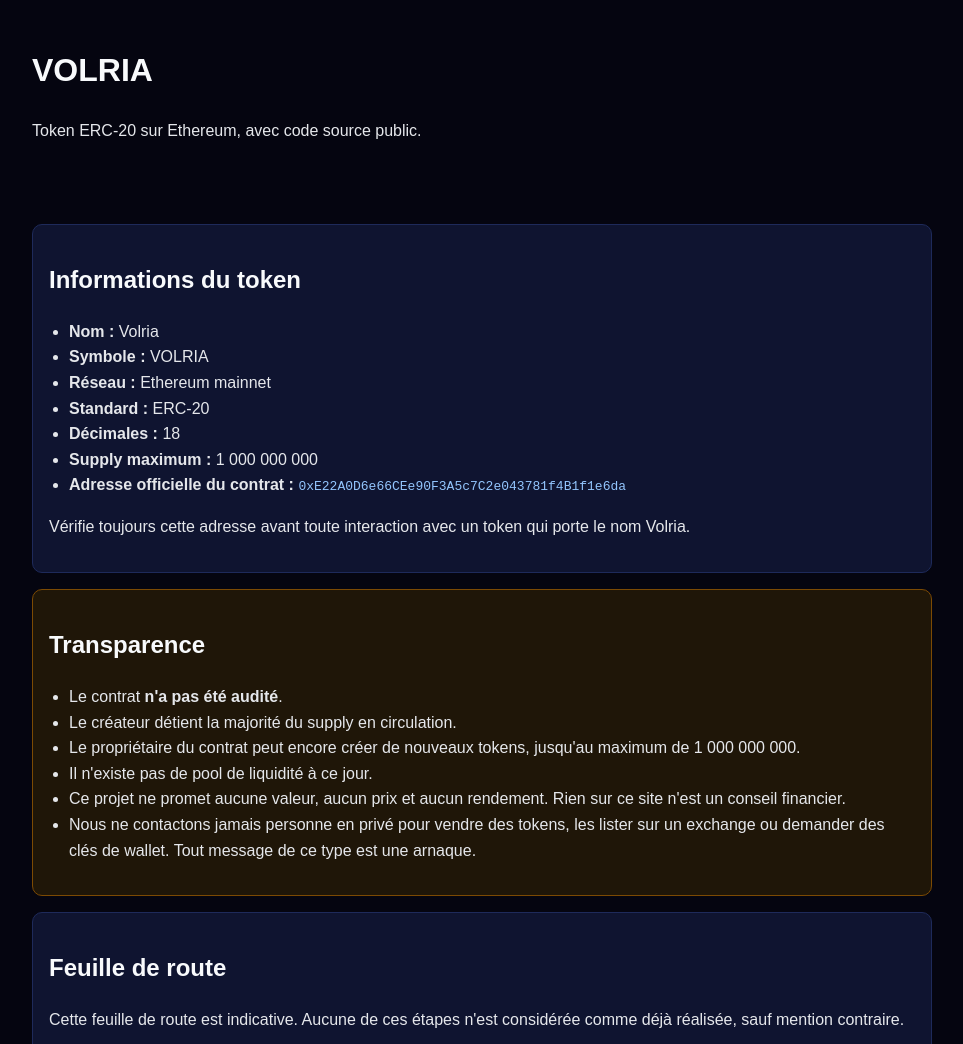
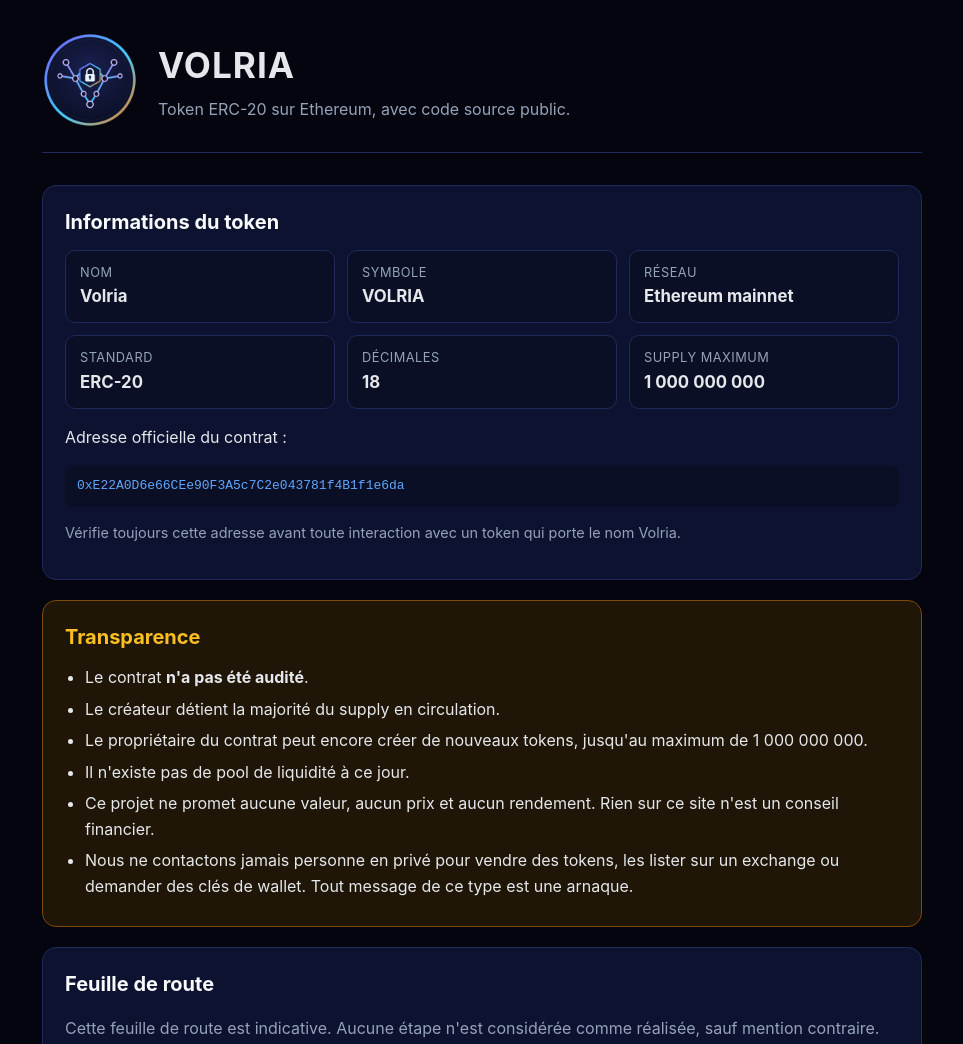
Before and after one commit to Maxchomakh/volria, a website: page docs/index.html in a window 1280 px wide. Shown: the top 1044 px of the page, without its empty margins (158-1121 px from the left). Drawn offline with Linux system fonts and the light colour scheme.

Commit message:
Refonte de la page d'accueil avec logo

```diff
--- a/docs/index.html
+++ b/docs/index.html
@@ -5,37 +5,105 @@
   <meta name="viewport" content="width=device-width, initial-scale=1.0">
   <title>VOLRIA</title>
   <style>
-    body { margin: 0; font-family: Arial, sans-serif; background: #050510; color: #e5e7eb; line-height: 1.6; }
-    header, main, footer { max-width: 900px; margin: 0 auto; padding: 24px; }
-    h1, h2 { color: #f8fafc; }
-    .card { background: #0f1430; border: 1px solid #1e2a5a; border-radius: 10px; padding: 16px; margin: 16px 0; }
-    code { word-break: break-all; color: #93c5fd; }
-    .warning { background: #1f1608; border: 1px solid #7c4a03; border-radius: 10px; padding: 16px; }
-    a { color: #93c5fd; }
-    ul { padding-left: 20px; }
+    :root {
+      --bg: #050510;
+      --card: #0d1230;
+      --border: #1e2a5a;
+      --text: #e5e7eb;
+      --muted: #94a3b8;
+      --accent: #60a5fa;
+      --warn-bg: #1f1608;
+      --warn-border: #7c4a03;
+      --warn-text: #fbbf24;
+    }
+    * { box-sizing: border-box; }
+    body {
+      margin: 0;
+      font-family: Inter, Arial, sans-serif;
+      background: var(--bg);
+      color: var(--text);
+      line-height: 1.6;
+    }
+    .container { max-width: 920px; margin: 0 auto; padding: 32px 20px 48px; }
+    header {
+      display: flex;
+      align-items: center;
+      gap: 20px;
+      padding-bottom: 24px;
+      border-bottom: 1px solid var(--border);
+      margin-bottom: 32px;
+    }
+    header img { width: 96px; height: 96px; border-radius: 50%; }
+    header h1 { margin: 0; font-size: 2.2rem; letter-spacing: 1px; }
+    header p { margin: 4px 0 0; color: var(--muted); }
+    h2 { font-size: 1.25rem; margin: 0 0 12px; color: #f8fafc; }
+    .card {
+      background: var(--card);
+      border: 1px solid var(--border);
+      border-radius: 14px;
+      padding: 20px 22px;
+      margin-bottom: 20px;
+    }
+    .grid {
+      display: grid;
+      grid-template-columns: repeat(auto-fit, minmax(200px, 1fr));
+      gap: 12px;
+    }
+    .stat {
+      background: #0a0f26;
+      border: 1px solid var(--border);
+      border-radius: 10px;
+      padding: 12px 14px;
+    }
+    .stat span { display: block; font-size: 0.8rem; color: var(--muted); text-transform: uppercase; letter-spacing: 0.5px; }
+    .stat strong { font-size: 1.05rem; }
+    code {
+      display: block;
+      margin-top: 8px;
+      padding: 10px 12px;
+      background: #0a0f26;
+      border-radius: 8px;
+      color: var(--accent);
+      word-break: break-all;
+    }
+    .warning {
+      background: var(--warn-bg);
+      border: 1px solid var(--warn-border);
+      border-radius: 14px;
+      padding: 20px 22px;
+      margin-bottom: 20px;
+    }
+    .warning h2 { color: var(--warn-text); }
+    ul { padding-left: 20px; margin: 0; }
+    li { margin-bottom: 6px; }
+    a { color: var(--accent); }
+    footer { color: var(--muted); font-size: 0.9rem; text-align: center; padding-top: 16px; }
   </style>
 </head>
 <body>
+<div class="container">
 
   <header>
+    <img src="img/volria-logo-256.png" alt="Logo VOLRIA">
+    <div>
       <h1>VOLRIA</h1>
       <p>Token ERC-20 sur Ethereum, avec code source public.</p>
+    </div>
   </header>
-
-<main>
 
   <section class="card">
     <h2>Informations du token</h2>
-    <ul>
-      <li><strong>Nom :</strong> Volria</li>
-      <li><strong>Symbole :</strong> VOLRIA</li>
-      <li><strong>Réseau :</strong> Ethereum mainnet</li>
-      <li><strong>Standard :</strong> ERC-20</li>
-      <li><strong>Décimales :</strong> 18</li>
-      <li><strong>Supply maximum :</strong> 1 000 000 000</li>
-      <li><strong>Adresse officielle du contrat :</strong> <code>0xE22A0D6e66CEe90F3A5c7C2e043781f4B1f1e6da</code></li>
-    </ul>
-    <p>Vérifie toujours cette adresse avant toute interaction avec un token qui porte le nom Volria.</p>
+    <div class="grid">
+      <div class="stat"><span>Nom</span><strong>Volria</strong></div>
+      <div class="stat"><span>Symbole</span><strong>VOLRIA</strong></div>
+      <div class="stat"><span>Réseau</span><strong>Ethereum mainnet</strong></div>
+      <div class="stat"><span>Standard</span><strong>ERC-20</strong></div>
+      <div class="stat"><span>Décimales</span><strong>18</strong></div>
+      <div class="stat"><span>Supply maximum</span><strong>1 000 000 000</strong></div>
+    </div>
+    <p style="margin-top:16px;">Adresse officielle du contrat :</p>
+    <code>0xE22A0D6e66CEe90F3A5c7C2e043781f4B1f1e6da</code>
+    <p style="color:var(--muted); font-size:0.9rem;">Vérifie toujours cette adresse avant toute interaction avec un token qui porte le nom Volria.</p>
   </section>
 
   <section class="warning">
@@ -52,7 +120,7 @@
 
   <section class="card">
     <h2>Feuille de route</h2>
-    <p>Cette feuille de route est indicative. Aucune de ces étapes n'est considérée comme déjà réalisée, sauf mention contraire.</p>
+    <p style="color:var(--muted);">Cette feuille de route est indicative. Aucune étape n'est considérée comme réalisée, sauf mention contraire.</p>
     <ul>
       <li>Spécification du projet (v0.1), documentée sur GitHub.</li>
       <li>Contrat ERC-20 et tests automatisés.</li>
@@ -75,14 +143,13 @@
 
   <section class="card">
     <h2>Contact</h2>
-    <p>Pour toute question officielle : [ajoute ici une adresse de contact liée au domaine du site].</p>
+    <p>Pour toute question officielle : [ajoute ici une adresse liée à ton domaine].</p>
   </section>
 
-</main>
-
   <footer>
-  <p>VOLRIA est un projet sous licence MIT. Voir le fichier LICENSE du dépôt.</p>
+    VOLRIA est un projet sous licence MIT. Voir le fichier LICENSE du dépôt.
   </footer>
 
+</div>
 </body>
 </html>
```
Lines whose indentation alone changed are shown as unchanged.
